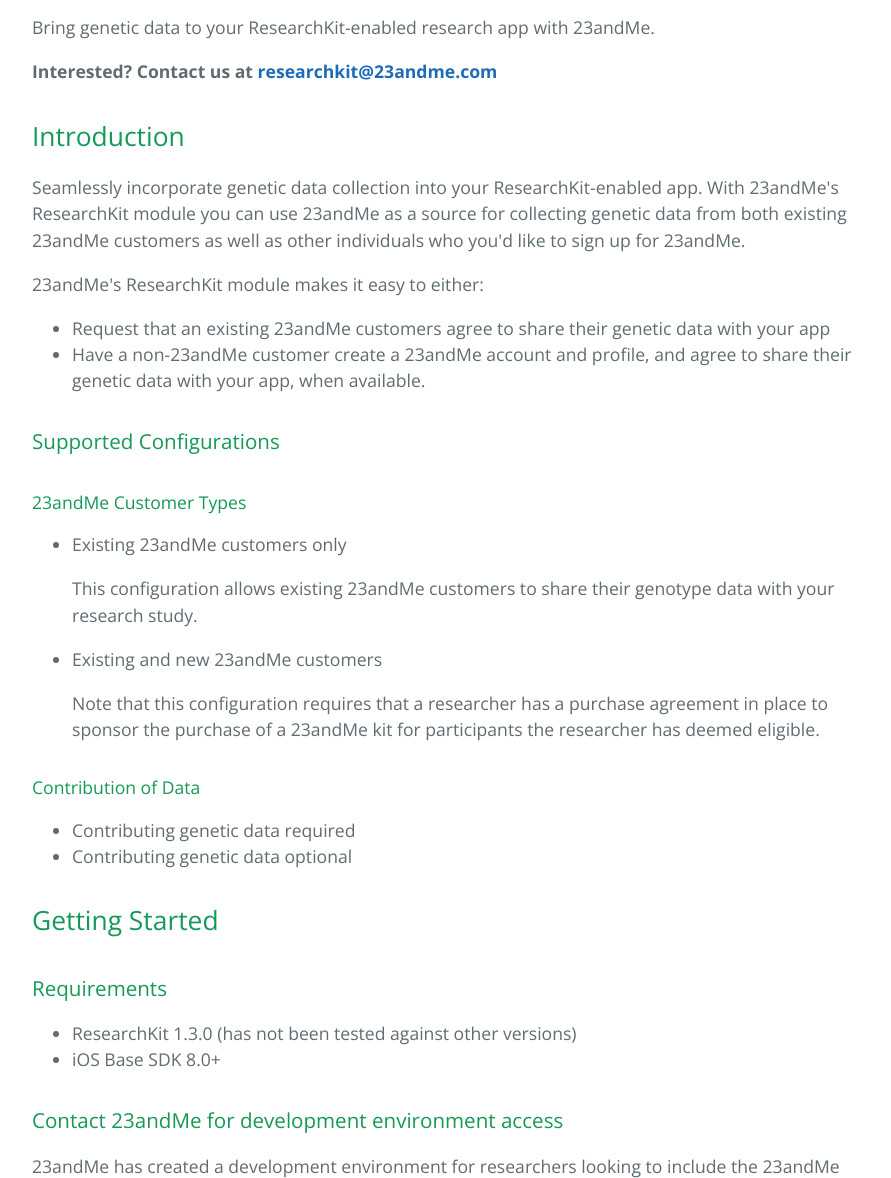
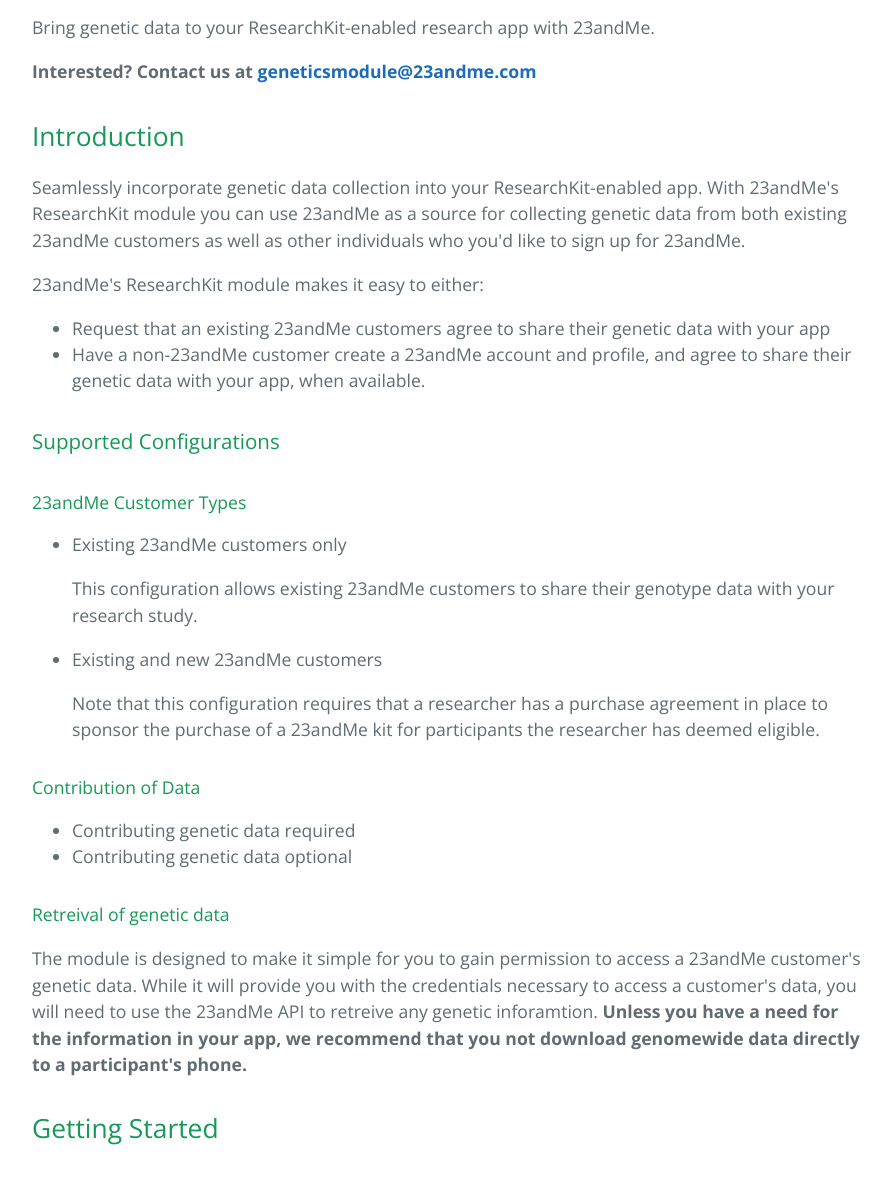
Before and after one commit to 23andMe/23andMeResearchKitModule, a plain HTML site: page index.html in a window 1280 px wide. Shown: the part 659-1837 px from the top of the page, without its empty margins (192-1083 px from the left). Drawn offline with nearby package versions, Linux system fonts and the light colour scheme.

```diff
--- a/index.html
+++ b/index.html
@@ -26,7 +26,7 @@
 
 <p>Bring genetic data to your ResearchKit-enabled research app with 23andMe.</p>
 
-<p><strong>Interested? Contact us at <a href="mailto:researchkit@23andme.com">researchkit@23andme.com</a></strong></p>
+<p><strong>Interested? Contact us at <a href="mailto:geneticsmodule@23andme.com">geneticsmodule@23andme.com</a></strong></p>
 
 <h2>
 <a id="introduction" class="anchor" href="#introduction" aria-hidden="true"><span aria-hidden="true" class="octicon octicon-link"></span></a>Introduction</h2>
@@ -67,6 +67,11 @@
 <li>Contributing genetic data optional</li>
 </ul>
 
+<h4>
+<a id="retreival-of-genetic-data" class="anchor" href="#retreival-of-genetic-data" aria-hidden="true"><span aria-hidden="true" class="octicon octicon-link"></span></a>Retreival of genetic data</h4>
+
+<p>The module is designed to make it simple for you to gain permission to access a 23andMe customer's genetic data. While it will provide you with the credentials necessary to access a customer's data, you will need to use the 23andMe API to retreive any genetic inforamtion. <strong>Unless you have a need for the information in your app, we recommend that you not download genomewide data directly to a participant's phone.</strong></p>
+
 <h2>
 <a id="getting-started" class="anchor" href="#getting-started" aria-hidden="true"><span aria-hidden="true" class="octicon octicon-link"></span></a>Getting Started</h2>
 
@@ -81,7 +86,7 @@
 <h3>
 <a id="contact-23andme-for-development-environment-access" class="anchor" href="#contact-23andme-for-development-environment-access" aria-hidden="true"><span aria-hidden="true" class="octicon octicon-link"></span></a>Contact 23andMe for development environment access</h3>
 
-<p>23andMe has created a development environment for researchers looking to include the 23andMe module in their app. Send an email to <a href="mailto:researchkit@23andme.com">researchkit@23andme.com</a> for more information on accessing the development environment.</p>
+<p>23andMe has created a development environment for researchers looking to include the 23andMe module in their app. Send an email to <a href="mailto:geneticsmodule@23andme.com">geneticsmodule@23andme.com</a> for more information on accessing the development environment.</p>
 
 <p>If your app will only accept data from existing 23andMe customers, then you may not need access to the development environment. You can create a development API account <a href="https://api.23andme.com/">here</a>.</p>
 
@@ -219,7 +224,7 @@
 
 <p><strong>studyContactEmail</strong>: User-facing contact email address.</p>
 
-<p><strong>baseURLOverride</strong>: Either <code>nil</code> or a URL to override the default 23andMe API URL. Use this override URL to access the sandbox environment. For access to the sandbox environment, contact us at <a href="mailto:researchkit@23andme.com">researchkit@23andme.com</a></p>
+<p><strong>baseURLOverride</strong>: Either <code>nil</code> or a URL to override the default 23andMe API URL. Use this override URL to access the sandbox environment. For access to the sandbox environment, contact us at <a href="mailto:geneticsmodule@23andme.com">geneticsmodule@23andme.com</a></p>
 
 <h4>
 <a id="set-the-delegate-and-present-the-23andme-view-controller" class="anchor" href="#set-the-delegate-and-present-the-23andme-view-controller" aria-hidden="true"><span aria-hidden="true" class="octicon octicon-link"></span></a>Set the delegate and present the 23andMe view controller:</h4>
@@ -257,7 +262,7 @@
 <h2>
 <a id="questions" class="anchor" href="#questions" aria-hidden="true"><span aria-hidden="true" class="octicon octicon-link"></span></a>Questions?</h2>
 
-<p><strong>Questions about 23andMe, the 23andMe API, or interested in setting up a project with us?</strong> Contact us at <a href="mailto:researchkit@23andme.com">researchkit@23andme.com</a>.</p>
+<p><strong>Questions about 23andMe, the 23andMe API, or interested in setting up a project with us?</strong> Contact us at <a href="mailto:geneticsmodule@23andme.com">geneticsmodule@23andme.com</a>.</p>
 
 <p><strong>See something in our code or documentation?</strong> Create an issue on GitHub and we'll take a look.</p>
 
```
Also changed, not shown: params.json (+1 -1 lines).
